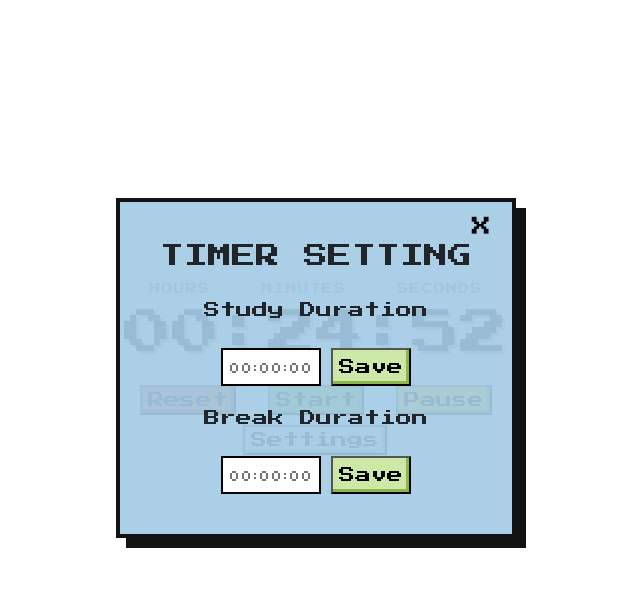
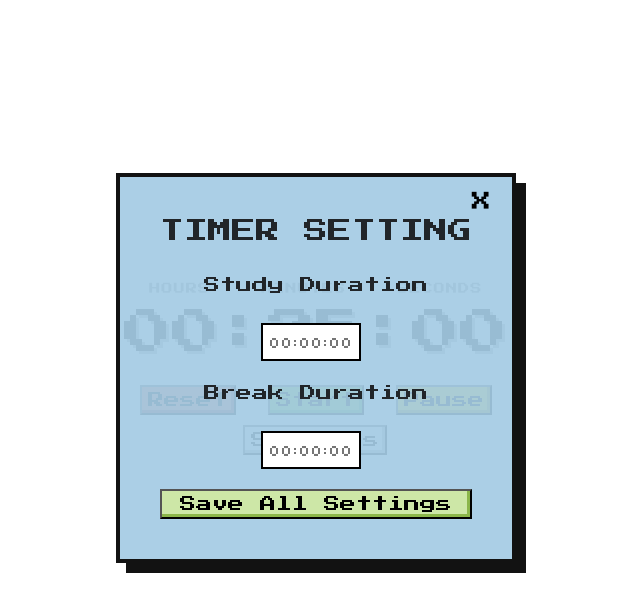
Before and after one commit to WelcentF/study-website, a React (Vite) app: page / in a window 1280 px wide. Both pictures are taken after a click on the button "Settings". Shown: the top 612 px of the page, without its empty margins (324-964 px from the left). Built offline with nearby package versions, Linux system fonts and the light colour scheme.

Commit message:
adding input

```diff
--- a/src/components/SettingsModal.tsx
+++ b/src/components/SettingsModal.tsx
@@ -1,33 +1,44 @@
+import { useState } from "react";
 import "./SettingsModal.css";
+import TimeInput from "./TimeInput";
 
 interface SettingsModalProps {
   closeSettingsModal: (value: boolean) => void;
 }
 
 function SettingsModal({ closeSettingsModal }: SettingsModalProps) {
+  const [studyTime, setStudyTime] = useState("");
+  const [breakTime, setBreakTime] = useState("");
+  const handleSave = () => {
+    console.log("Saving Times:", { studyTime, breakTime });
+    setStudyTime(studyTime);
+    setBreakTime(breakTime);
+  };
+
   return (
     <div className="settings-modal-background">
       <div className="settings-modal-container">
         <div className="close-button">
           <button onClick={() => closeSettingsModal(false)}> X </button>
         </div>
-        <div className="title">
-          <h4>TIMER SETTING</h4>
-        </div>
-        <div className="set-time">
-          <p>Study Duration</p>
-          <div className="button-spacing">
-            <input type="String" placeholder="00:00:00"></input>
-            <button className="save-button">Save</button>
-          </div>
-        </div>
-        <div className="set-time">
-          <p>Break Duration</p>
-          <div className="button-spacing">
-            <input type="String" placeholder="00:00:00"></input>
-            <button className="save-button">Save</button>
-          </div>
-        </div>
+
+        <h4>TIMER SETTING</h4>
+
+        <TimeInput
+          label="Study Duration"
+          value={studyTime}
+          onChange={setStudyTime}
+        />
+
+        <TimeInput
+          label="Break Duration"
+          value={breakTime}
+          onChange={setBreakTime}
+        />
+
+        <button className="save-button" onClick={handleSave}>
+          Save All Settings
+        </button>
       </div>
     </div>
   );
--- /dev/null
+++ b/src/components/TimeInput.tsx
@@ -0,0 +1,38 @@
+interface TimeInputProps {
+  label: string;
+  value: string;
+  onChange: (val: string) => void;
+}
+
+function TimeInput({ label, value, onChange }: TimeInputProps) {
+  const handleChange = (e: React.ChangeEvent<HTMLInputElement>) => {
+    let val = e.target.value.replace(/\D/g, "");
+    if (val.length > 6) {
+      val = val.slice(0, 6);
+    }
+    let formatted = val;
+    if (val.length > 4) {
+      formatted = `${val.slice(0, 2)}:${val.slice(2, 4)}:${val.slice(4)}`;
+    } else if (val.length > 2) {
+      formatted = `${val.slice(0, 2)}:${val.slice(2)}`;
+    }
+    onChange(formatted);
+  };
+  return (
+    <div className="set-time">
+      <p>{label}</p>
+      <div className="button-spacing">
+        <input
+          type="text"
+          value={value}
+          onChange={handleChange}
+          placeholder="00:00:00"
+          maxLength={8}
+          className="pixel-input"
+        />
+      </div>
+    </div>
+  );
+}
+
+export default TimeInput;
--- a/src/components/Timer.tsx
+++ b/src/components/Timer.tsx
@@ -1,12 +1,12 @@
 import SettingsModal from "./SettingsModal";
 import "./Timer.css";
-import { useState, useEffect, use } from "react";
+import { useState, useEffect } from "react";
 
 function Timer() {
   const [hours, setHours] = useState(0);
   const [minutes, setMinutes] = useState(25);
   const [seconds, setSeconds] = useState(0);
-  const [isActive, setIsActive] = useState(true);
+  const [isActive, setIsActive] = useState(false);
   const [isBreak, setIsBreak] = useState(false);
 
   const handleStart = () => setIsActive(true);
```
